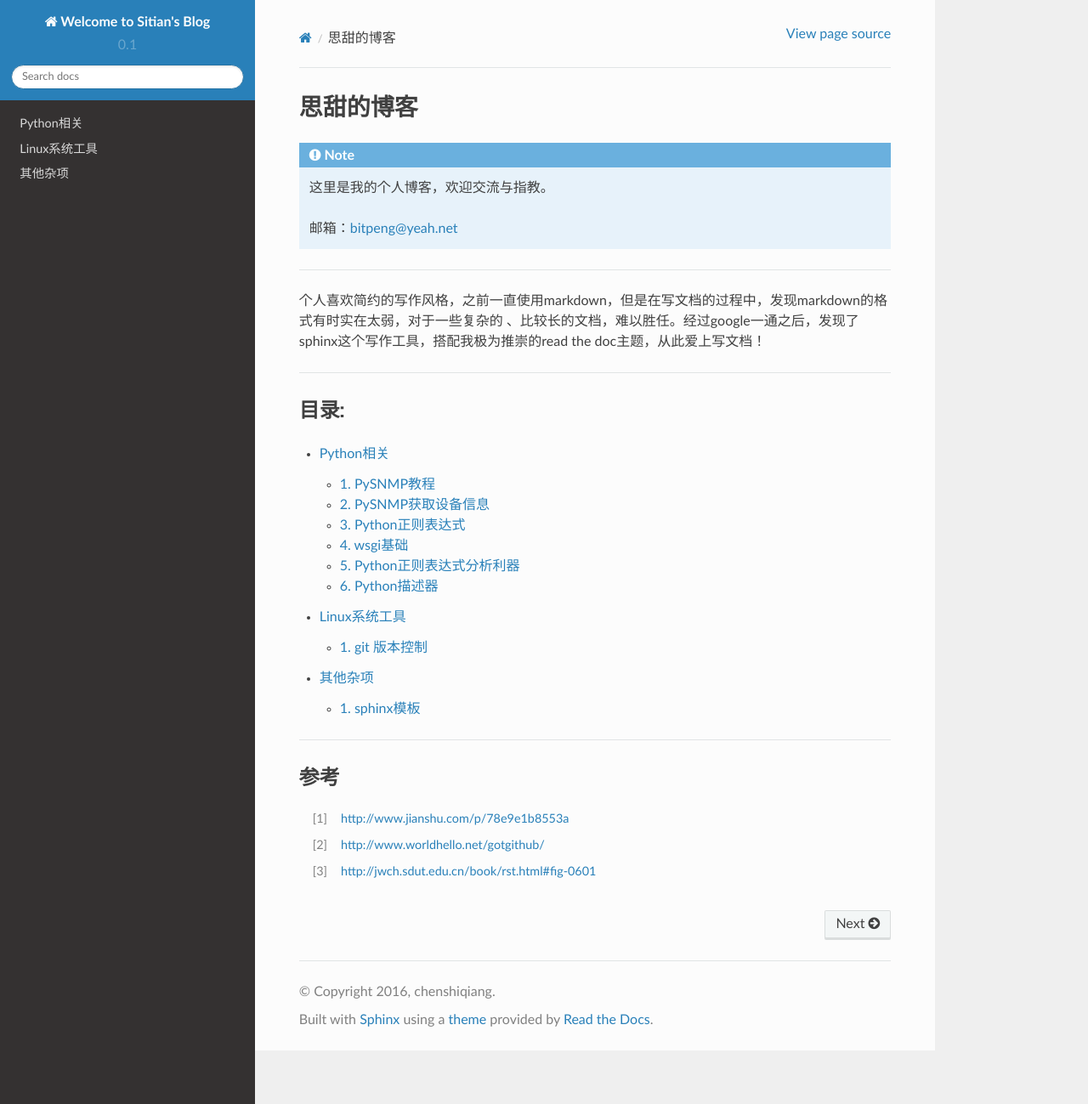
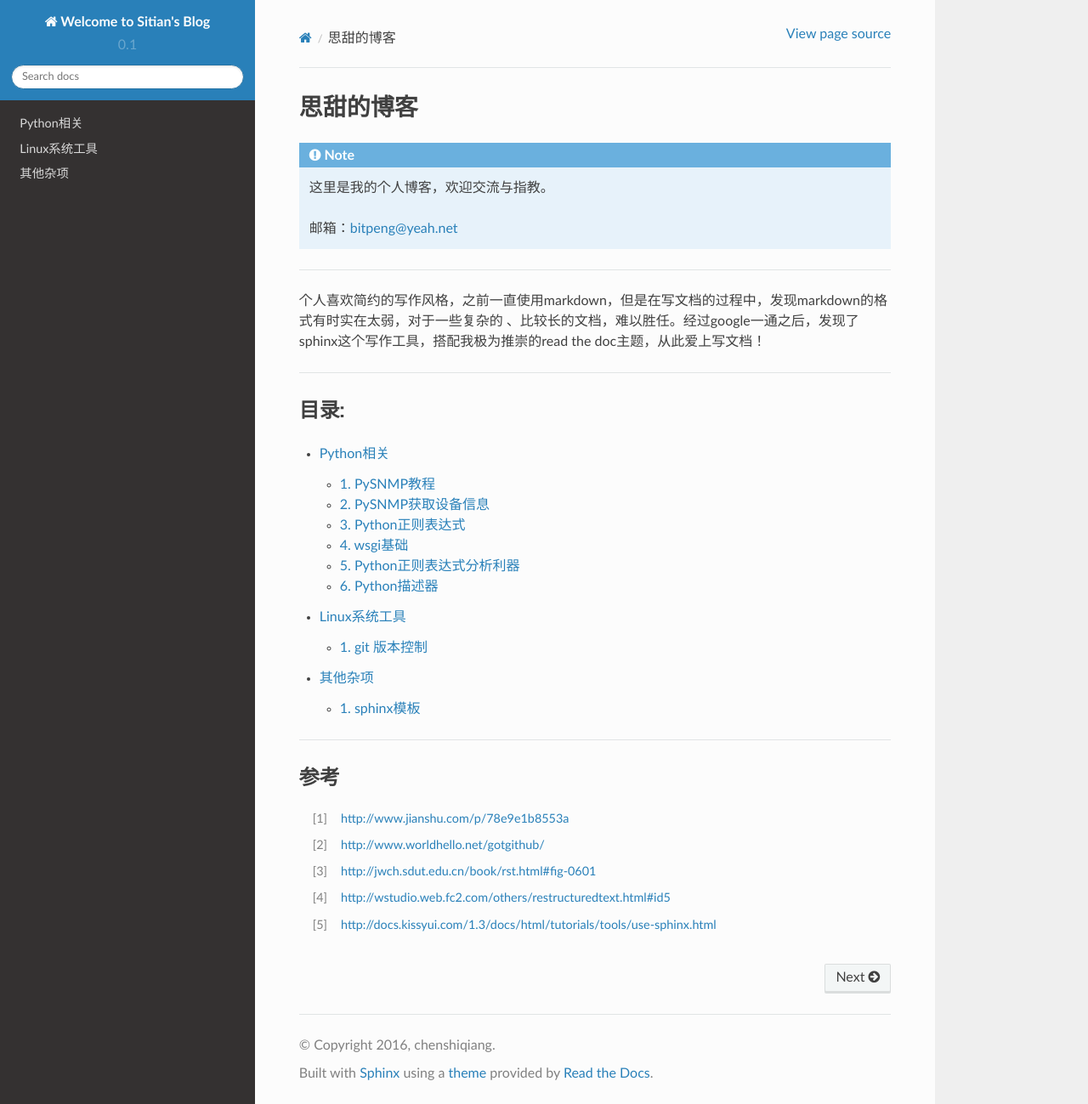
Before and after one commit to bitpeng/MyBlogs, a Sphinx documentation site: the page built from source/index.rst, in a window 1280 px wide and 1299 px high. Shown: the whole window at 85% size. Built offline with Sphinx 7.4.7 and the Read the Docs theme 2.0.0, drawn with Linux system fonts in a browser that asks for light colours; part of the change alters nothing that is shown.

Commit message:
modify sphinx doc

```diff
--- a/source/index.rst
+++ b/source/index.rst
@@ -40,3 +40,5 @@
 .. [#] http://www.jianshu.com/p/78e9e1b8553a
 .. [#] http://www.worldhello.net/gotgithub/
 .. [#] http://jwch.sdut.edu.cn/book/rst.html#fig-0601
+.. [#] http://wstudio.web.fc2.com/others/restructuredtext.html#id5
+.. [#] http://docs.kissyui.com/1.3/docs/html/tutorials/tools/use-sphinx.html
```
Also changed, not shown: 5 other files.
